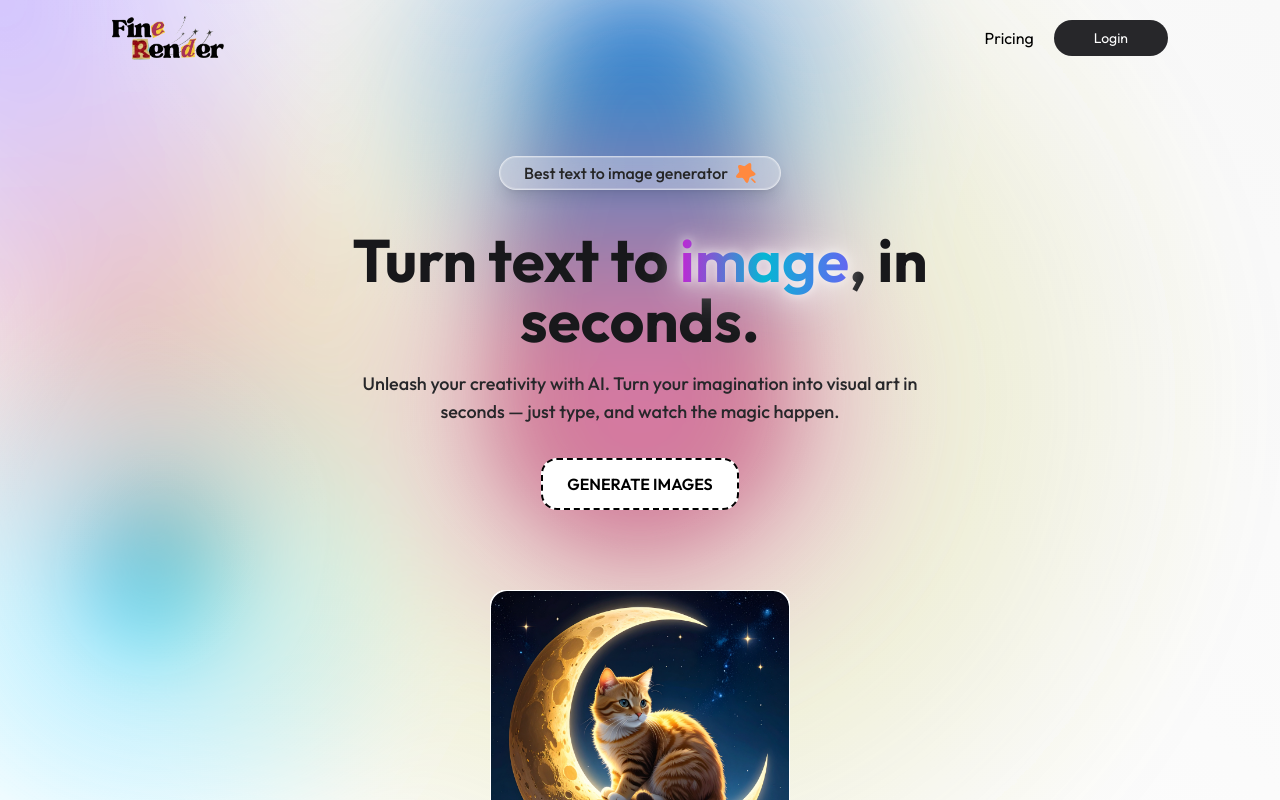
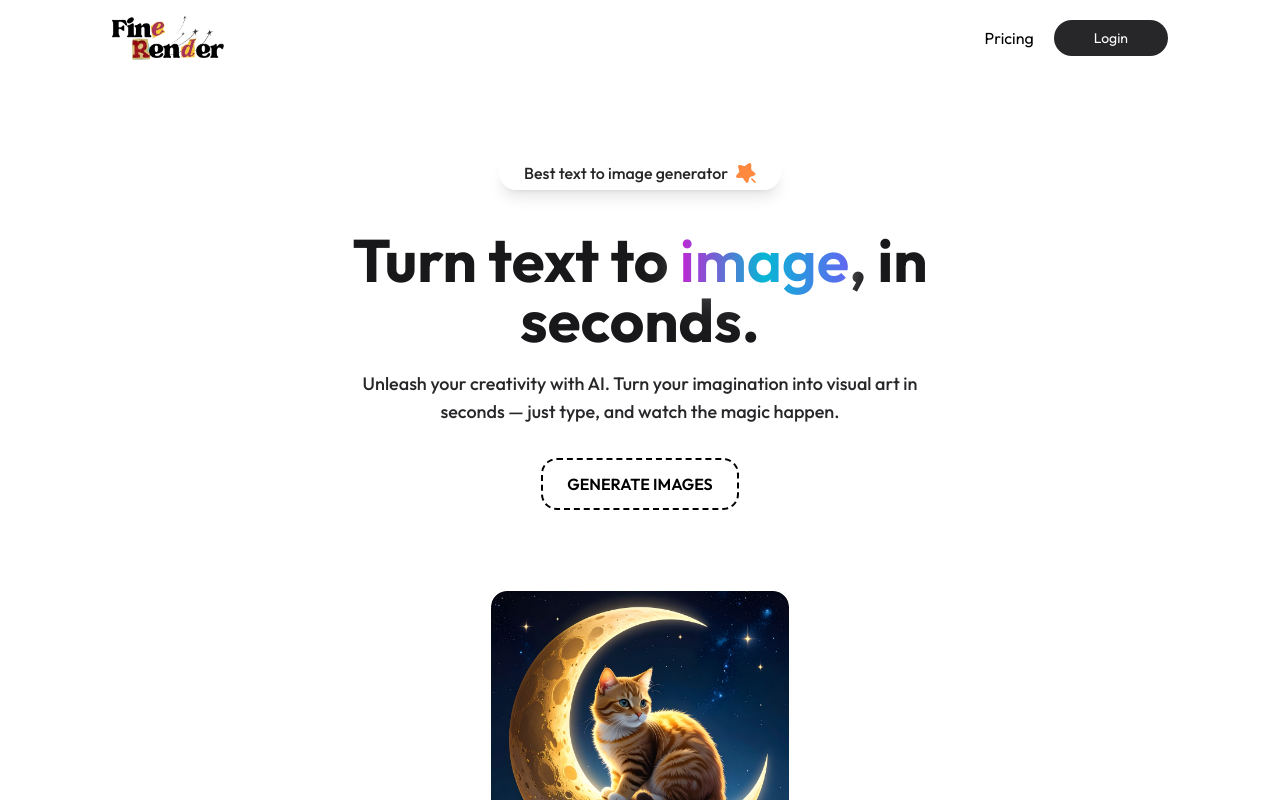
Before and after one commit to Jyotiraditya077/FineRender, a React (Vite) app in the folder frontend/: page / in a window 1280 px wide. Shown: the top 800 px of the page. Built offline with nearby package versions, Linux system fonts and the light colour scheme; no server answers.

Commit message:
frontend-updates

```diff
--- a/frontend/src/App.jsx
+++ b/frontend/src/App.jsx
@@ -30,7 +30,7 @@ const App = () => {
 
   return (
     <>
-      {!isMobile && <AnimatedBackground />}
+      {!isMobile && <div style={{ background: 'black' }}></div>}
       <div className="relative z-10 px-4 sm:px-10 md:px-14 lg:px-28 min-h-screen">
         <ToastContainer position="bottom-right" />
         <Navbar />
```
